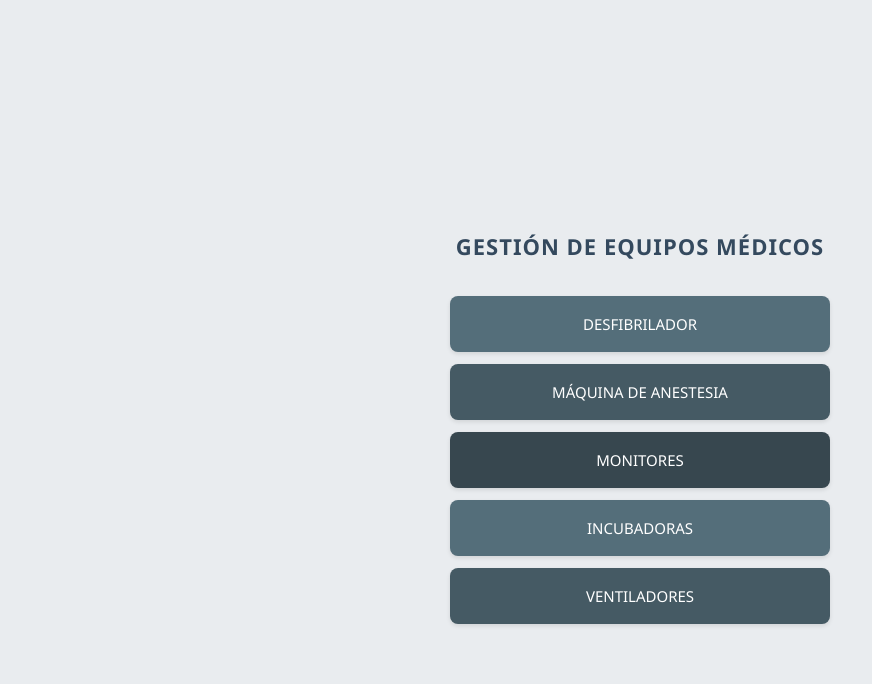
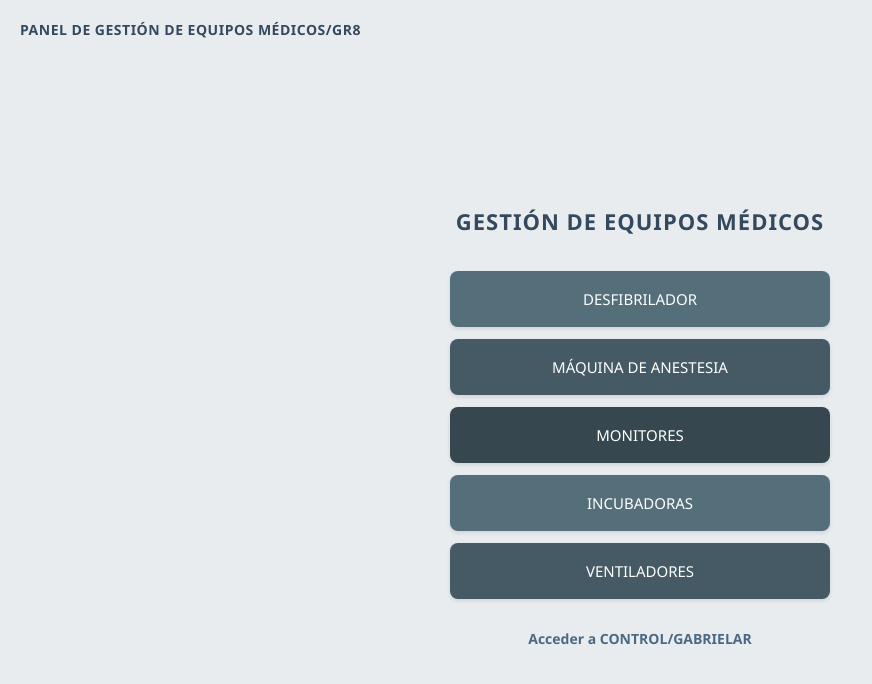
Before and after one commit to mphrt/CONTROL, a plain HTML site: page index.html in a window 1280 px wide. Shown: the whole page, without its empty margins (0-872 px from the left). Drawn offline with Linux system fonts and the light colour scheme.

Commit message:
Update index.html

```diff
--- a/index.html
+++ b/index.html
@@ -15,6 +15,18 @@
             min-height: 100vh;
             margin: 0;
             padding: 20px;
+            position: relative; /* Necesario para posicionar el texto de la esquina */
+        }
+
+        /* Estilo para el texto en la esquina superior izquierda */
+        .header-top-left {
+            position: absolute;
+            top: 20px;
+            left: 20px;
+            font-size: 14px;
+            font-weight: bold;
+            color: #34495e;
+            letter-spacing: 0.5px;
         }
 
         h1 {
@@ -64,9 +76,24 @@
         .btn:active {
             transform: scale(0.97);
         }
+
+        /* Estilo para el nuevo enlace */
+        .link-control {
+            margin-top: 30px;
+            font-size: 14px;
+            color: #4a6984;
+            text-decoration: none;
+            font-weight: 600;
+        }
+
+        .link-control:hover {
+            text-decoration: underline;
+        }
     </style>
 </head>
 <body>
+
+    <div class="header-top-left">PANEL DE GESTIÓN DE EQUIPOS MÉDICOS/GR8</div>
 
     <h1>Gestión de Equipos Médicos</h1>
 
@@ -82,5 +109,7 @@
         <a href="https://mpventiladormecanico.streamlit.app/" class="btn tipo-b" target="_blank">VENTILADORES</a>
     </div>
 
+    <a href="https://mphrt.github.io/CONTROL/GABRIELAR" class="link-control">Acceder a CONTROL/GABRIELAR</a>
+
 </body>
 </html>
```
